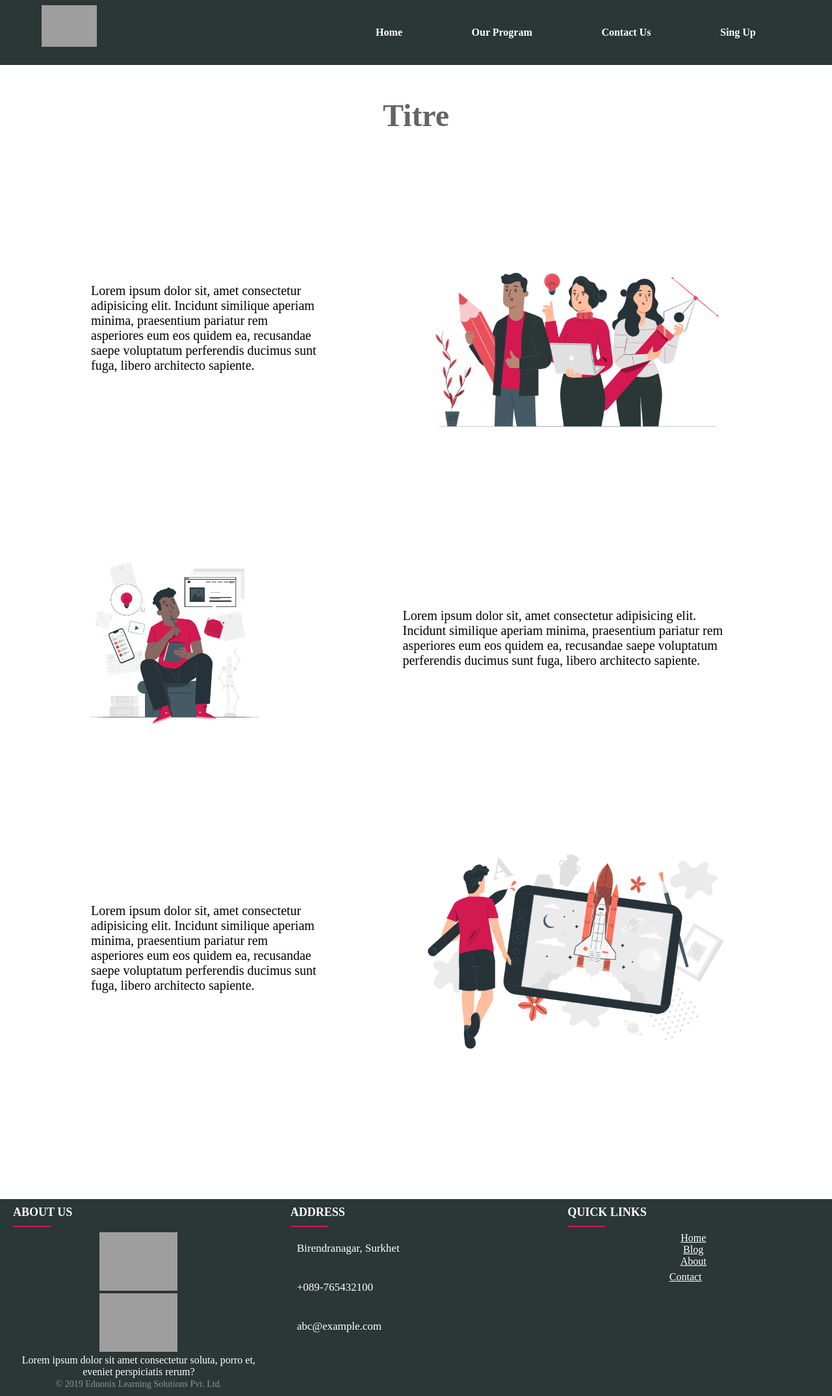
After one commit to zolmine/Brief_04, a PHP site: page /our_programs.php in a window 1280 px wide. The commit adds this page. Shown: the whole page at 65% size. Run offline with PHP 8.4, Linux system fonts and the light colour scheme; grey boxes are pictures that could not be loaded.

Commit message:
our_programs update

```diff
--- /dev/null
+++ b/website/our_programs.php
@@ -0,0 +1,40 @@
+<!DOCTYPE html>
+<html lang="en">
+<?php include 'include/meta.php'; ?>
+<title>Our Programs</title>
+
+<body>
+    <?php include 'include/header.php'; ?>
+    <div class="container">
+    <h1>Titre</h1>
+        <div class="section">
+            <div>
+            <p>Lorem ipsum dolor sit, amet consectetur adipisicing elit. Incidunt similique aperiam minima, praesentium pariatur rem asperiores eum eos quidem ea, recusandae saepe voluptatum perferendis ducimus sunt fuga, libero architecto sapiente.</p>
+            </div>
+            <div>
+            <img src="img/number_1.png" alt="our programs">
+
+            </div>
+        </div>
+        <div class="section">
+
+            <div>
+            <img src="img/number_2.png" alt="our programs">
+            </div>
+            <div>
+            <p>Lorem ipsum dolor sit, amet consectetur adipisicing elit. Incidunt similique aperiam minima, praesentium pariatur rem asperiores eum eos quidem ea, recusandae saepe voluptatum perferendis ducimus sunt fuga, libero architecto sapiente.</p>
+            </div>
+    </div>
+    <div class="section">
+            <div>
+            <p>Lorem ipsum dolor sit, amet consectetur adipisicing elit. Incidunt similique aperiam minima, praesentium pariatur rem asperiores eum eos quidem ea, recusandae saepe voluptatum perferendis ducimus sunt fuga, libero architecto sapiente.</p>
+            </div>
+            <div>
+            <img src="img/number_3.png" alt="our programs">
+            </div>
+    </div>
+</div>
+        <?php include 'include/footer.php'; ?>
+</body>
+
+</html>
--- /dev/null
+++ b/website/style/_our-programs.scss
@@ -0,0 +1,59 @@
+.container{
+    margin: 130px;
+    h1{
+        color: #646464;
+        font-size: 3rem;
+        margin-bottom: 1.5rem;
+        padding: 20px;
+        text-align: center;
+    }
+    .section{
+        display: flex;
+        padding: 80px 0px;
+        align-items: center;
+        p{
+            color: black;
+            width: 40%;
+            font-size: 20px;
+            text-align: start;
+        }
+        img{
+            width: 100%;
+            object-fit: cover;
+        }
+    }
+
+}
+
+.section:nth-child(3) div:nth-child(2){
+    text-align: end;
+}
+
+.section:nth-child(2n) div:nth-child(1){
+    width: 70%;
+}
+.section:nth-child(2n) p{
+    width: 70%;
+}
+.section:nth-child(1n) div:nth-child(1){
+    width: 70%;
+}
+.section:nth-child(1n) p{
+    width: 70%;
+}
+
+@media only screen and (max-width: 900px){
+    .container{
+
+        .section{
+            display: block;
+            p{
+                width: 100%;
+            }
+            img{
+                width: 100%;
+            }
+        }
+
+    }
+}
--- a/website/style/style.css
+++ b/website/style/style.css
@@ -4,6 +4,68 @@
   color: white;
   box-sizing: border-box;
   font-family: "Poppins";
+}
+
+.container {
+  margin: 130px;
+}
+
+.container h1 {
+  color: #646464;
+  font-size: 3rem;
+  margin-bottom: 1.5rem;
+  padding: 20px;
+  text-align: center;
+}
+
+.container .section {
+  display: flex;
+  padding: 80px 0px;
+  align-items: center;
+}
+
+.container .section p {
+  color: black;
+  width: 40%;
+  font-size: 20px;
+  text-align: start;
+}
+
+.container .section img {
+  width: 100%;
+  object-fit: cover;
+}
+
+.section:nth-child(3) div:nth-child(2) {
+  text-align: end;
+}
+
+.section:nth-child(2n) div:nth-child(1) {
+  width: 70%;
+}
+
+.section:nth-child(2n) p {
+  width: 70%;
+}
+
+.section:nth-child(1n) div:nth-child(1) {
+  width: 70%;
+}
+
+.section:nth-child(1n) p {
+  width: 70%;
+}
+
+@media only screen and (max-width: 900px) {
+  .container .section {
+    display: block;
+  }
+  .container .section p {
+    width: 100%;
+  }
+  .container .section img {
+    width: 100%;
+  }
 }
 
 .navbar {
--- a/website/style/style.scss
+++ b/website/style/style.scss
@@ -9,6 +9,7 @@ $font-stack: 'Poppins';
     box-sizing: border-box;
     font-family: $font-stack;
 }
+@import"./our-programs";
 @import "./sidebar";
 @import "./header";
 @import"./footer";
```
Also changed, not shown: website/img/number_1.png (added), website/img/number_2.png (added), website/img/number_3.png (added), 1 other file.
